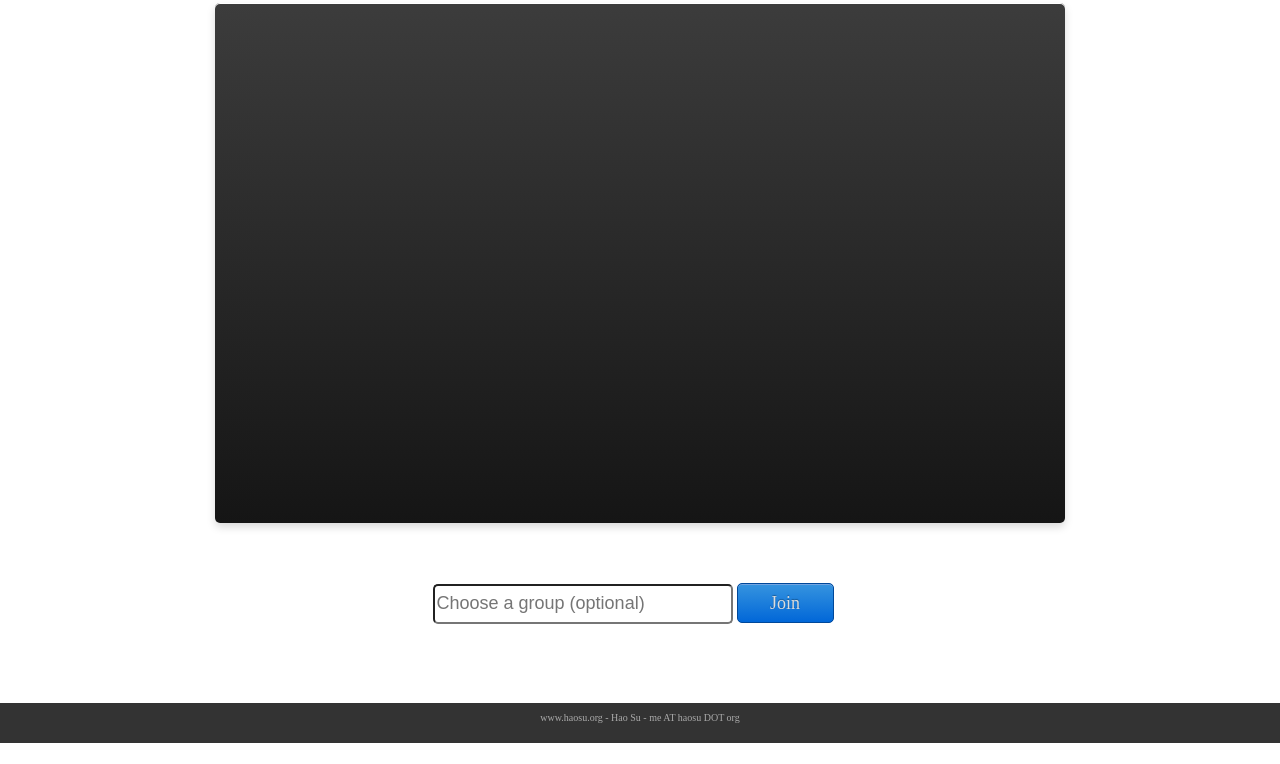
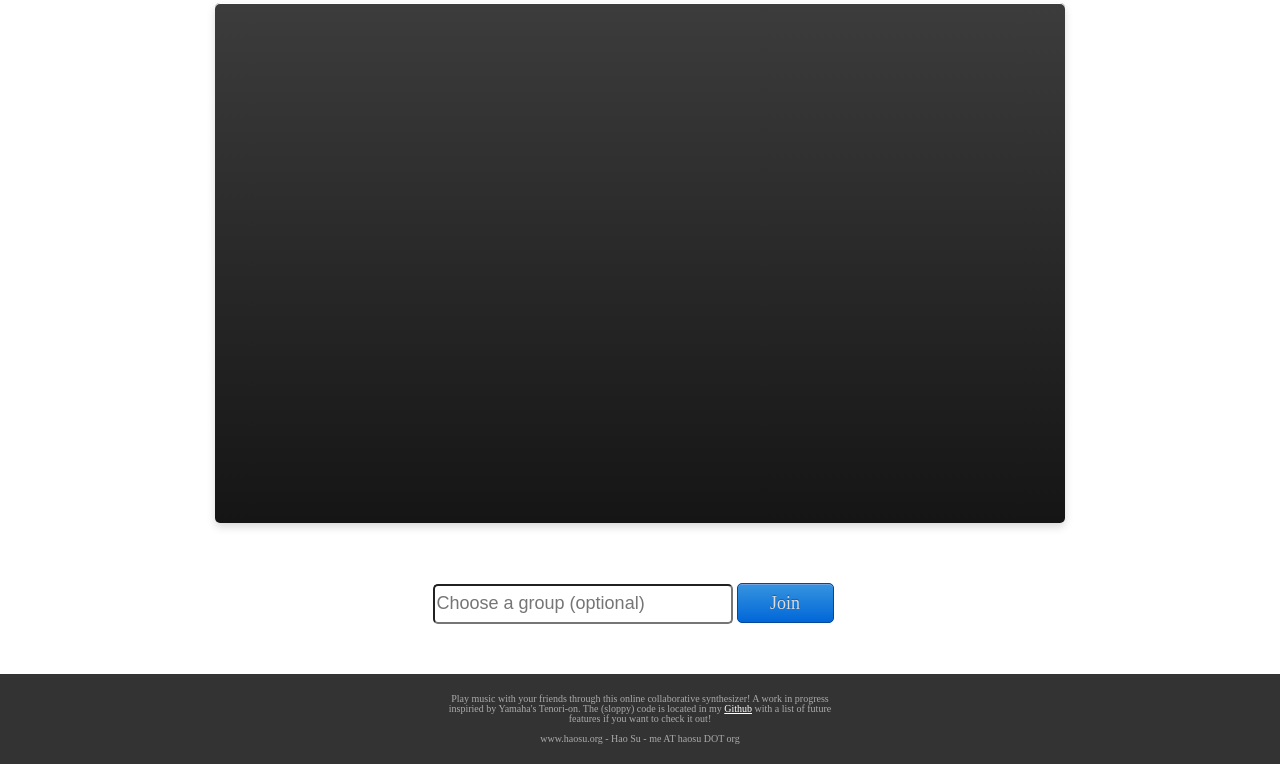
Before and after one commit to haosu/CollabSynth, a website with bundled scripts: page index.html in a window 1280 px wide. Shown: the part 57-821 px from the top of the page. Built offline with nearby package versions, Linux system fonts and the light colour scheme.

Commit message:
reset change

```diff
--- a/client-board.js
+++ b/client-board.js
@@ -224,7 +224,7 @@ function MusicBoard() {
 		this.playInterval = setInterval(this.play, 400);
 
 		this.update();
-		this.refreshInterval = setInterval(this.refresh, 5000);
+		this.refreshInterval = setInterval(this.refresh, 60000);
 	};
 
 	this.onJoinError = function(data) {
--- a/client.js
+++ b/client.js
@@ -3,7 +3,7 @@ var musicBoard;
 var audioUrls = [];
 
 $().ready(function(){
-	$("#footer").pinFooter();
+	//$("#footer").pinFooter("relative");
 
 	// I didn't include the full array
   audioLibParams = {
--- a/index.html
+++ b/index.html
@@ -42,7 +42,12 @@
 
 	<div class="container footer" id="footer">
 		<div class="footer_content">
-			www.haosu.org - Hao Su - me AT haosu DOT org
+			<div>
+				Play music with your friends through this online collaborative synthesizer! A work in progress inspiried by Yamaha's Tenori-on.  The (sloppy) code is located in my <a href="https://github.com/haosu/CollabSynth">Github</a> with a list of future features if you want to check it out!
+			</div>
+			<div>
+				www.haosu.org - Hao Su - me AT haosu DOT org
+			</div>
 		</div>
 	</div>
 
--- a/style.css
+++ b/style.css
@@ -1,12 +1,15 @@
 body {
 	background-color : white;
 	font-family : sans-serif;
-	border-bottom : 50px solid #333;
 	min-height : 750px;
 }
 
 div {
 
+}
+
+a {
+	color : white;
 }
 
 .pictos {
@@ -64,18 +67,26 @@ div {
 }
 
 .container.footer {
+	margin-top:50px;
 	width: 100%;
 	background-color: #333;
 	color: #aaa;
+	padding-bottom : 20px;
 }
 
 .container.footer .footer_content {
 	width : 850px;
 	margin : auto;
-	height : 30px;
+	height : 60px;
 	padding-top: 10px;
 	font-size : 10px;
 	text-align : center;
+}
+
+.container.footer .footer_content div{
+	padding-top: 10px;
+	width : 400px;
+	margin : auto;
 }
 
 .container .inner {
```
Also changed, not shown: README.md, server.js (line endings or trailing spaces).
